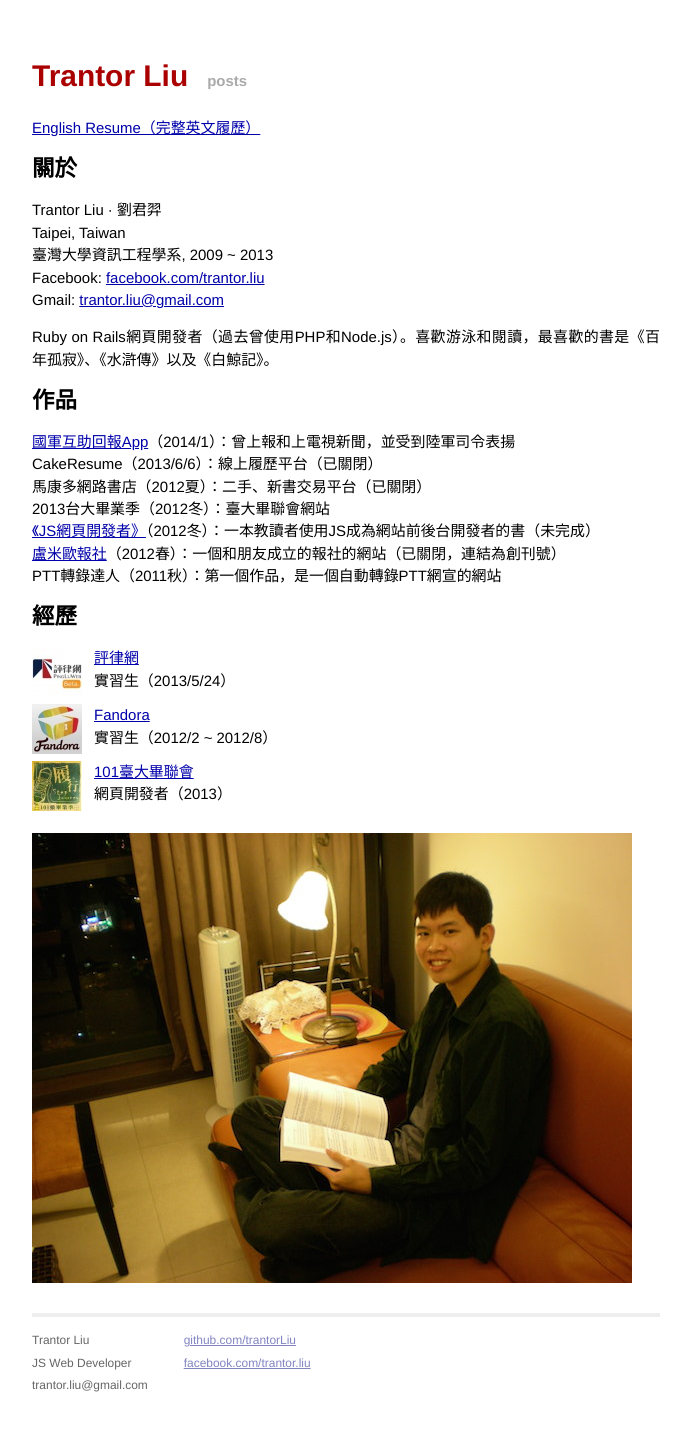
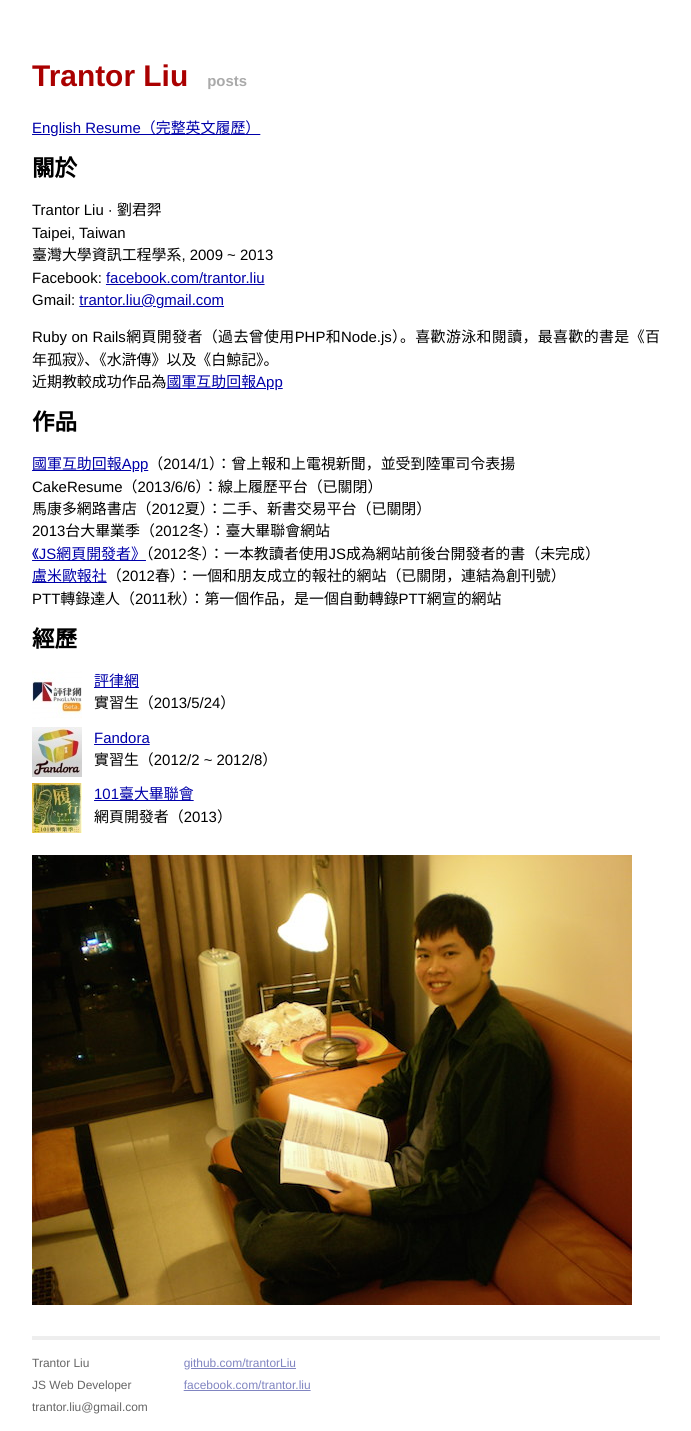
Before and after one commit to trantorLiu/trantorliu.github.io, a Jekyll site: the page built from index.html, in a window 1280 px wide. Shown: the whole page, without its empty margins (294-985 px from the left). Built offline with Jekyll 4.4.1, drawn with Linux system fonts in a browser that asks for light colours; before the commit the page ends 1408 px from its top, so only the background shows below that.

Commit message:
Update index.html

```diff
--- a/index.html
+++ b/index.html
@@ -16,7 +16,9 @@
   </p>
 
   <p>
-  Ruby on Rails網頁開發者（過去曾使用PHP和Node.js）。喜歡游泳和閱讀，最喜歡的書是《百年孤寂》、《水滸傳》以及《白鯨記》。
+    Ruby on Rails網頁開發者（過去曾使用PHP和Node.js）。喜歡游泳和閱讀，最喜歡的書是《百年孤寂》、《水滸傳》以及《白鯨記》。
+    <br />
+    近期教較成功作品為<a href="http://armyapp.tw" target="_blank">國軍互助回報App</a>
   </p>
 
   <h2>作品</h2>
```
